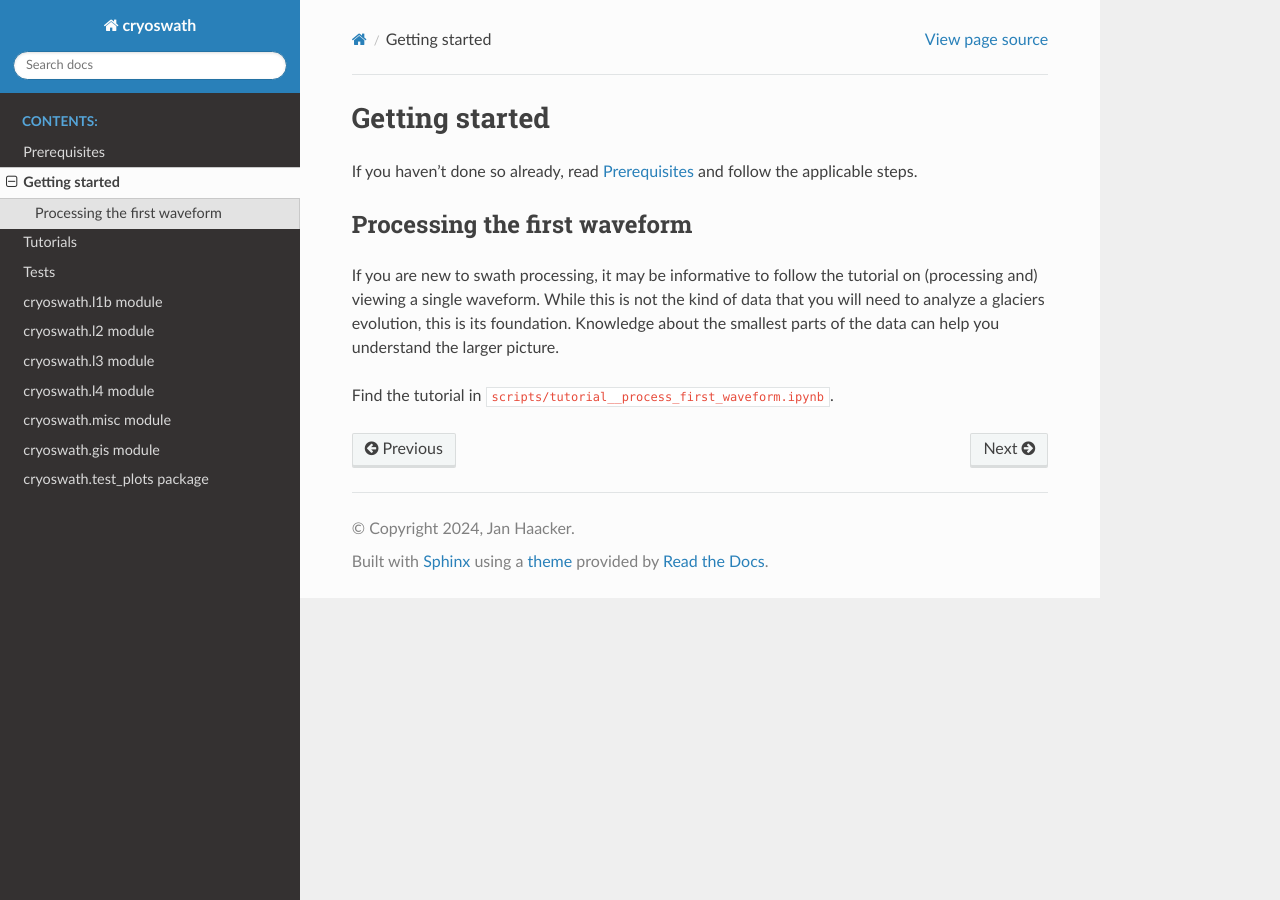
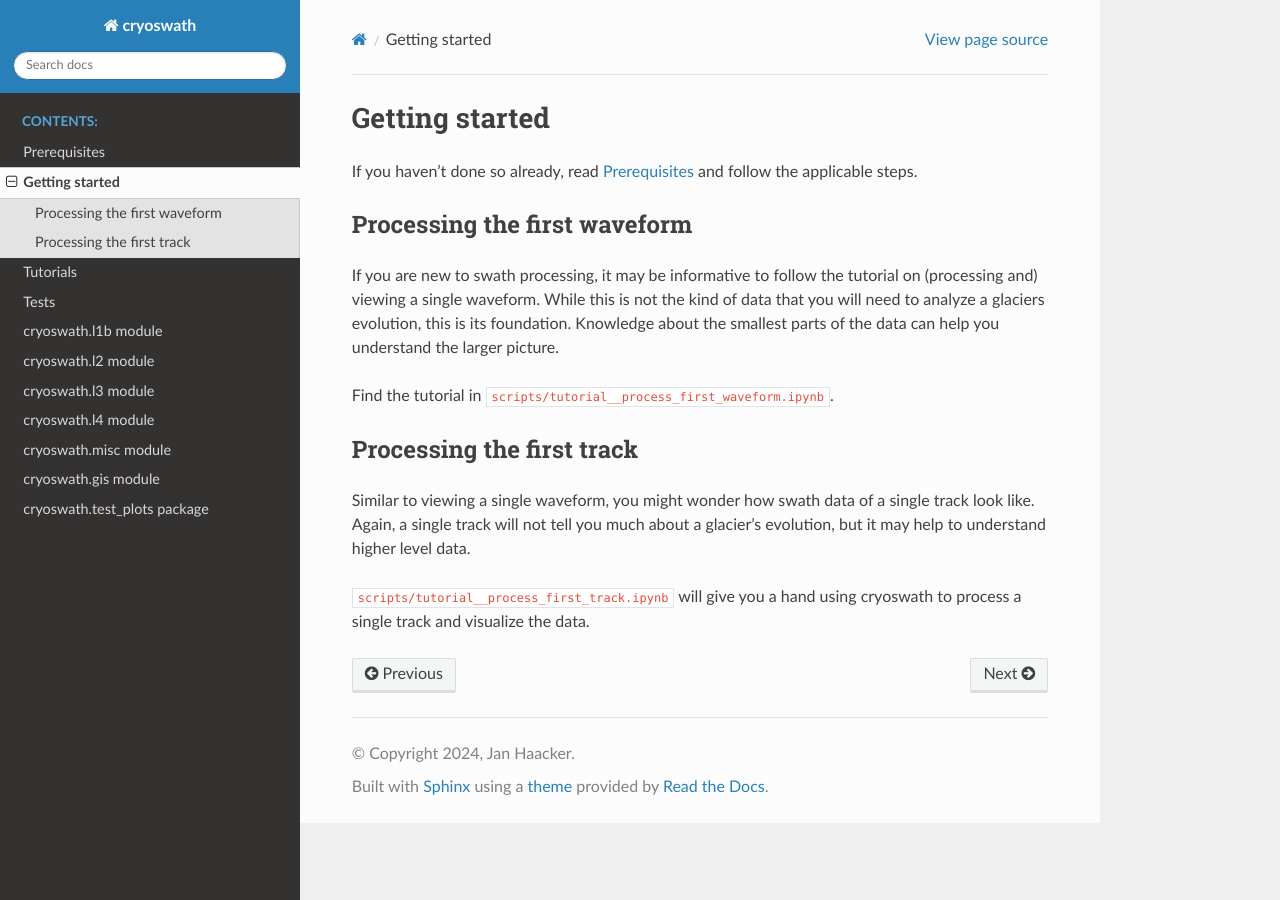
Before and after one commit to j-haacker/cryoswath, a Sphinx documentation site: the page built from docs/getting_started.rst, in a window 1280 px wide. Built offline with Sphinx 7.4.7 and the Read the Docs theme 3.1.0, drawn with Linux system fonts in a browser that asks for light colours.

Commit message:
chore(docs): update getting_started & add nb

```diff
--- a/docs/getting_started.rst
+++ b/docs/getting_started.rst
@@ -1,7 +1,9 @@
 Getting started
 ===============
 
-If you haven't done so already, read :doc:`prerequisites` and follow the applicable steps.
+If you haven't done so already, read :doc:`prerequisites` and follow the
+applicable steps.
+
 
 Processing the first waveform
 -----------------------------
@@ -13,3 +15,15 @@ this is its foundation. Knowledge about the smallest parts of the data
 can help you understand the larger picture.
 
 Find the tutorial in ``scripts/tutorial__process_first_waveform.ipynb``.
+
+
+Processing the first track
+--------------------------
+
+Similar to viewing a single waveform, you might wonder how swath data of
+a single track look like. Again, a single track will not tell you much
+about a glacier's evolution, but it may help to understand higher level
+data.
+
+``scripts/tutorial__process_first_track.ipynb`` will give you a hand
+using cryoswath to process a single track and visualize the data.
```
Also changed, not shown: 1 other file.
